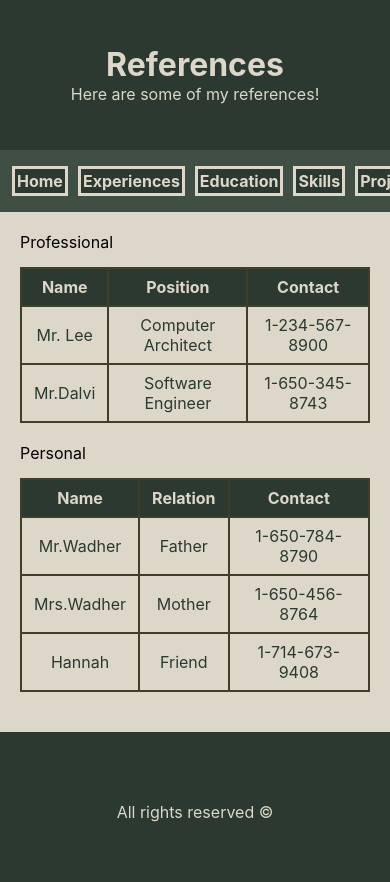
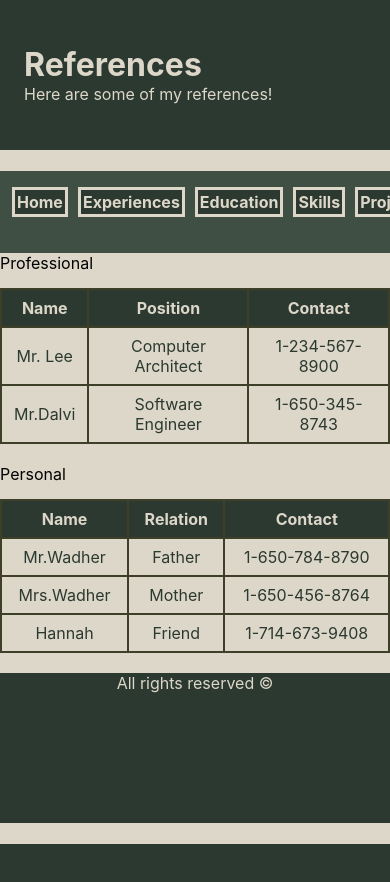
Before and after one commit to eshawadher/cs391-HW1, a website: page ref/ref.html in a window 390 px wide. Shown: the top 882 px of the page. After the commit the page ends 844 px from the top, so only its background shows below. Drawn offline with Linux system fonts and the light colour scheme.

Commit message:
final website

```diff
--- a/education/edu.css
+++ b/education/edu.css
@@ -8,7 +8,7 @@ body {
     font-family: Inter, Copperplate, serif;
     display: flex;
     flex-wrap: wrap;
-    align-items: stretch;
+    align-items: flex-start;
 }
 
 header{
@@ -21,19 +21,11 @@ header{
     text-align: left;
 }
 
-@media (max-width: 750px) {
-    header{
-        text-align: center;
-        padding-inline: 12px;
-    }
-}
-
 nav{
     flex: 0 1 30%;
     max-width: 320px;
     background: #3F4F44;
-    padding: 16px 12px;
-    min-height: calc(100vh - 100px);
+    padding: 4px 6px;
 }
 
 nav ul{
@@ -42,12 +34,12 @@ nav ul{
     list-style: none;
     display: flex;
     flex-direction: column;
-    gap: 10px;
+    gap: 2px;
 }
 
 nav a{
     display: block;
-    padding: 12px 14px;
+    padding: 4px 6px;
     border: 3px solid #DCD7C9;
     border-radius: 0px;
     background-color: #2C3930;
@@ -74,11 +66,7 @@ main li {
     padding-left: 12px;
     margin-bottom: 8px;
 }
-@media (max-width: 999px) {
-    main{
-        flex-basis:100%
-    }
-}
+
 footer{
     flex: 1 0 100%;
     height: 150px;
@@ -91,9 +79,7 @@ footer{
 @media(max-width:750px){
     nav{
         flex-basis: 100%;
-        max-width: none;
-        /*min-height: auto;*/
-        padding: 10px 12px;
+        max-width: 100%;
     }
     nav ul{
         flex-direction: row;
--- a/exp/exp.css
+++ b/exp/exp.css
@@ -21,19 +21,11 @@ header{
     text-align: left;
 }
 
-@media (max-width: 750px) {
-    header{
-        text-align: center;
-        padding-inline: 12px;
-    }
-}
-
 nav{
     flex: 0 1 30%;
     max-width: 320px;
     background: #3F4F44;
-    padding: 16px 12px;
-    /*min-height: calc(100vh - 100px);*/
+    padding: 4px 6px;
 }
 
 nav ul{
@@ -42,12 +34,12 @@ nav ul{
     list-style: none;
     display: flex;
     flex-direction: column;
-    gap: 10px;
+    gap: 2px;
 }
 
 nav a{
     display: block;
-    padding: 12px 14px;
+    padding: 4px 6px;
     border: 3px solid #DCD7C9;
     border-radius: 0px;
     background-color: #2C3930;
@@ -74,11 +66,11 @@ main li {
     padding-left: 12px;
     margin-bottom: 8px;
 }
-@media (max-width: 999px) {
-    main{
-        flex-basis:100%
-    }
-}
+/*@media (max-width: 999px) {*/
+/*    main{*/
+/*        flex-basis:100%*/
+/*    }*/
+/*}*/
 footer{
     flex: 1 0 100%;
     height: 150px;
@@ -91,9 +83,7 @@ footer{
 @media(max-width:750px){
     nav{
         flex-basis: 100%;
-        max-width: none;
-        min-height: auto;
-        padding: 10px 12px;
+        max-width: 100%;
     }
     nav ul{
         flex-direction: row;
--- a/index.css
+++ b/index.css
@@ -21,19 +21,11 @@ header{
     text-align: left;
 }
 
-@media (max-width: 750px) {
-    header{
-        text-align: center;
-        padding-inline: 12px;
-    }
-}
-
 nav{
     flex: 0 1 30%;
     max-width: 320px;
     background: #3F4F44;
-    padding: 16px 12px;
-    min-height: calc(100vh - 100px);
+    padding: 4px 6px;
 }
 
 nav ul{
@@ -42,12 +34,12 @@ nav ul{
     list-style: none;
     display: flex;
     flex-direction: column;
-    gap: 10px;
+    gap: 2px;
 }
 
 nav a{
     display: block;
-    padding: 12px 14px;
+    padding: 4px 6px;
     border: 3px solid #DCD7C9;
     border-radius: 0px;
     background-color: #2C3930;
@@ -65,11 +57,16 @@ main{
 main p{
     margin-bottom: 15px;
 }
-@media (max-width: 999px) {
-    main{
-        flex-basis:100%
-    }
+main ul{
+    margin-bottom: 40px;
 }
+
+main li {
+    border-left: 3px solid #2C3930;
+    padding-left: 12px;
+    margin-bottom: 8px;
+}
+
 footer{
     flex: 1 0 100%;
     height: 150px;
@@ -83,8 +80,6 @@ footer{
     nav{
         flex-basis: 100%;
         max-width: none;
-        /*min-height: auto;*/
-        padding: 10px 12px;
     }
     nav ul{
         flex-direction: row;
--- a/projects/projects.css
+++ b/projects/projects.css
@@ -8,7 +8,7 @@ body {
     font-family: Inter, Copperplate, serif;
     display: flex;
     flex-wrap: wrap;
-    align-items: stretch;
+    align-items: flex-start;
 }
 
 header{
@@ -21,19 +21,12 @@ header{
     text-align: left;
 }
 
-@media (max-width: 750px) {
-    header{
-        text-align: center;
-        padding-inline: 12px;
-    }
-}
 
 nav{
     flex: 0 1 30%;
     max-width: 320px;
     background: #3F4F44;
-    padding: 16px 12px;
-    /*min-height: calc(100vh - 100px);*/
+    padding: 4px 6px;
 }
 
 nav ul{
@@ -42,12 +35,12 @@ nav ul{
     list-style: none;
     display: flex;
     flex-direction: column;
-    gap: 10px;
+    gap: 2px;
 }
 
 nav a{
     display: block;
-    padding: 12px 14px;
+    padding: 4px 6px;
     border: 3px solid #DCD7C9;
     border-radius: 0px;
     background-color: #2C3930;
@@ -74,11 +67,7 @@ main li {
     padding-left: 12px;
     margin-bottom: 8px;
 }
-@media (max-width: 999px) {
-    main{
-        flex-basis:100%
-    }
-}
+
 footer{
     flex: 1 0 100%;
     height: 150px;
@@ -91,6 +80,16 @@ footer{
 @media(max-width:750px){
     nav{
         flex-basis: 100%;
+        max-width: 100%;
+    }
+    nav ul{
+        flex-direction: row;
+        flex-wrap: wrap;
+        justify-content: center;
+        gap: 10px;
+    }
+    /*nav{
+        flex-basis: 100%;
         max-width: none;
         min-height: auto;
         padding: 10px 12px;
@@ -100,7 +99,7 @@ footer{
         flex-wrap: wrap;
         justify-content: center;
         gap: 10px;
-    }
+    }*/
 }
 .calc {
     background-color: #D9E9CF;
--- a/ref/ref.css
+++ b/ref/ref.css
@@ -2,13 +2,25 @@
     margin: 0;
     box-sizing: border-box;
 }
-
+#bg {
+    position: absolute;
+    inset: 0;
+    width: 100%;
+    height: 100%;
+    z-index: -1;
+    background:  #DCD7C9;
+}
 body {
-    background-color: #DCD7C9;
+    position: relative;
     font-family: Inter, Copperplate, serif;
     display: flex;
     flex-wrap: wrap;
-    align-items: flex-start;
+    justify-content: center;
+    height: 100vh;
+    width: 100vw;
+}
+#navgroup, main, nav, header, footer {
+    position: relative;
 }
 
 header{
@@ -19,14 +31,15 @@ header{
     background: #2C3930;
     color: #DCD7C9;
     text-align: left;
+
 }
 
-@media (max-width: 750px) {
-    header{
-        text-align: center;
-        padding-inline: 12px;
-    }
-}
+/*@media (max-width: 750px) {*/
+/*    header{*/
+/*        text-align: center;*/
+/*        padding-inline: 12px;*/
+/*    }*/
+/*}*/
 
 nav{
     flex: 0 1 30%;
@@ -62,32 +75,36 @@ main{
     flex: 1 1 70%;
     padding: 20px;
     width: 100%;
+    background: #DCD7C9;
+
 }
 main p{
     margin-bottom: 15px;
 }
-@media (max-width: 999px) {
-    main{
-        flex-basis:100%
-    }
-}
+/*@media (max-width: 999px) {*/
+/*    main{*/
+/*        flex-basis:100%*/
+/*    }*/
+/*}*/
 footer{
     flex: 1 0 100%;
     height: 150px;
-    padding-top: 70px;
     text-align: center;
     background:#2C3930;
     color: #DCD7C9;
+
 }
 #navgroup{
     display: flex;
     flex-direction: row;
     width:100%;
+
 }
 table{
     width: 100%;
     border-collapse: collapse;
     margin-bottom: 20px;
+
 }
 th, td{
     border: 2px solid #3E3F29;
@@ -101,16 +118,20 @@ th{
 }
 tr, th{
     color: #DCD7C9;
+
 }
 
-@media(max-width:900px){
+@media (max-width: 750px){
     #navgroup{
         display: flex;
         flex-direction: column;
         width: 100%;
+
     }
     main{
         width: 100%;
+        padding: 0px;
+
     }
 
     nav{
@@ -129,4 +150,9 @@ tr, th{
         display: block;
         padding: 2px;
     }
+    body{
+        height: 100vh;
+        background-color: #2C3930;
+
+    }
 }
--- a/ref/ref.html
+++ b/ref/ref.html
@@ -2,10 +2,12 @@
 <html lang="en">
 <head>
     <meta charset="UTF-8">
+    <meta name="viewport" content="width=device-width, initial-scale=1.0">
     <title> Reference's | Esha's Resume</title>
     <link rel="stylesheet" href="ref.css" type="text/css">
 </head>
 <body>
+<div id="bg"></div>
 <header>
     <h1> References</h1>
     <p> Here are some of my references!</p>
--- a/skills/skills.css
+++ b/skills/skills.css
@@ -8,7 +8,7 @@ body {
     font-family: Inter, Copperplate, serif;
     display: flex;
     flex-wrap: wrap;
-    align-items: stretch;
+    align-items: flex-start;
 }
 
 header{
@@ -21,19 +21,11 @@ header{
     text-align: left;
 }
 
-@media (max-width: 750px) {
-    header{
-        text-align: center;
-        padding-inline: 12px;
-    }
-}
-
 nav{
     flex: 0 1 30%;
     max-width: 320px;
     background: #3F4F44;
-    padding: 16px 12px;
-    /*min-height: calc(100vh - 100px);*/
+    padding: 4px 6px;
 }
 
 nav ul{
@@ -42,12 +34,12 @@ nav ul{
     list-style: none;
     display: flex;
     flex-direction: column;
-    gap: 10px;
+    gap: 2px;
 }
 
 nav a{
     display: block;
-    padding: 12px 14px;
+    padding: 4px 6px;
     border: 3px solid #DCD7C9;
     border-radius: 0px;
     background-color: #2C3930;
@@ -74,11 +66,7 @@ main li {
     padding-left: 12px;
     margin-bottom: 8px;
 }
-@media (max-width: 999px) {
-    main{
-        flex-basis:100%
-    }
-}
+
 footer{
     flex: 1 0 100%;
     height: 150px;
@@ -91,7 +79,7 @@ footer{
 @media(max-width:750px){
     nav{
         flex-basis: 100%;
-        padding: 10px 12px;
+        max-width: 100%;
     }
     nav ul{
         flex-direction: row;
@@ -99,4 +87,7 @@ footer{
         justify-content: center;
         gap: 10px;
     }
+    footer{
+        text-align: center;
+    }
 }
```
